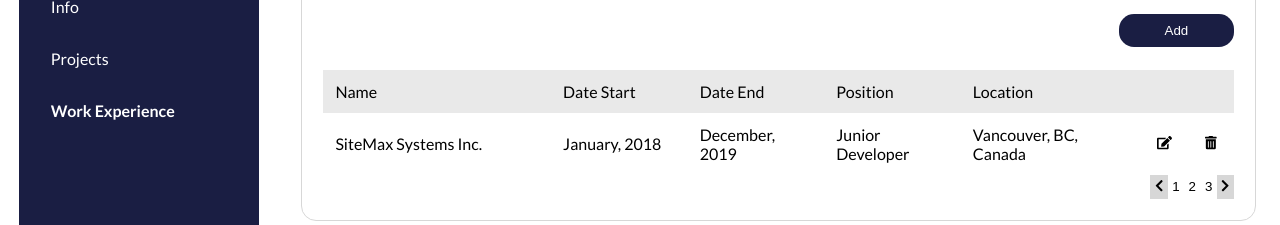
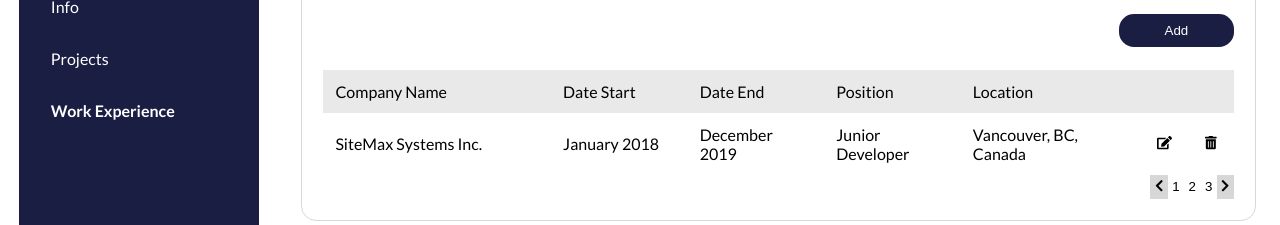
Before and after one commit to hwanggu-corgi/portfolio-dashboard, a React (Create React App) app in the folder front-end/: page /#/ in a window 1280 px wide. Both pictures are taken after a click on the item "Work Experience". Shown: the part 212-437 px from the top of the page. Built offline with nearby package versions, Linux system fonts and the light colour scheme.

Commit message:
feat: Add progress #79 'portfolio dashboard'

```diff
--- a/front-end/src/screens/ProjectsScreen/index.js
+++ b/front-end/src/screens/ProjectsScreen/index.js
@@ -120,7 +120,7 @@
         <ProjectsScreenStyle.PageSection>
             <ProjectsScreenStyle.H2>Projects</ProjectsScreenStyle.H2>
             <ProjectsScreenStyle.ButtonSection>
-                <Button primary onClick={_ => history.push("/admin/work-experiences/new")}>
+                <Button primary onClick={_ => history.push("/admin/projects/new")}>
                     Add
                 </Button>
             </ProjectsScreenStyle.ButtonSection>
@@ -144,14 +144,14 @@
                                 <TableStyle.Td>{item.shortDescription}</TableStyle.Td>
                                 <TableStyle.Td>{item.techUsed.join(", ")}</TableStyle.Td>
                                 <TableStyle.Td>
-                                    <TableStyle.Button onClick={_ => history.push("/admin/projects/1")}>
+                                    <TableStyle.Button onClick={_ => history.push(`/admin/projects/${item.id}`)}>
                                         <div>
                                             <FontAwesomeIcon icon={faEdit}/>
                                         </div>
                                     </TableStyle.Button>
                                 </TableStyle.Td>
                                 <TableStyle.Td>
-                                    <TableStyle.Button onClick={_ => deleteProject("1")}>
+                                    <TableStyle.Button onClick={_ => deleteProject(item.id)}>
                                         <div>
                                             <FontAwesomeIcon icon={faTrashAlt}/>
                                         </div>
--- a/front-end/src/screens/WorkExperiencesScreen/index.js
+++ b/front-end/src/screens/WorkExperiencesScreen/index.js
@@ -101,6 +101,17 @@
     );
 }
 
+const sampleData = [
+    {
+        "id": 1,
+        "company": "SiteMax Systems Inc.",
+        "location": "Vancouver, BC, Canada",
+        "position": "Junior Developer",
+        "dateStart": "January 2018",
+        "dateEnd": "December 2019"
+    }
+];
+
 function WorkExperiencesScreen() {
     const history = useHistory();
     const deleteWorkExperience = () => {
@@ -111,13 +122,14 @@
         <WorkExperiencesScreenStyle.PageSection>
             <WorkExperiencesScreenStyle.H2>Work Experiences</WorkExperiencesScreenStyle.H2>
             <WorkExperiencesScreenStyle.ButtonSection>
-                <Button primary>
+                <Button primary onClick={_ => history.push("/admin/work-experiences/new")}>
                     Add
                 </Button>
             </WorkExperiencesScreenStyle.ButtonSection>
             <TableStyle.Table>
+                <thead>
                     <tr>
-                    <TableStyle.Th width_25>Name</TableStyle.Th>
+                        <TableStyle.Th width_25>Company Name</TableStyle.Th>
                         <TableStyle.Th width_15>Date Start</TableStyle.Th>
                         <TableStyle.Th width_15>Date End</TableStyle.Th>
                         <TableStyle.Th width_15>Position</TableStyle.Th>
@@ -125,27 +137,32 @@
                         <TableStyle.Th width_5></TableStyle.Th>
                         <TableStyle.Th width_5></TableStyle.Th>
                     </tr>
+                </thead>
+                <tbody>
+                    {sampleData.map(item => (
                         <tr>
-                    <TableStyle.Td>SiteMax Systems Inc.</TableStyle.Td>
-                    <TableStyle.Td>January, 2018</TableStyle.Td>
-                    <TableStyle.Td>December, 2019</TableStyle.Td>
-                    <TableStyle.Td>Junior Developer</TableStyle.Td>
-                    <TableStyle.Td>Vancouver, BC, Canada</TableStyle.Td>
+                            <TableStyle.Td>{item.company}</TableStyle.Td>
+                            <TableStyle.Td>{item.dateStart}</TableStyle.Td>
+                            <TableStyle.Td>{item.dateEnd}</TableStyle.Td>
+                            <TableStyle.Td>{item.position}</TableStyle.Td>
+                            <TableStyle.Td>{item.location}</TableStyle.Td>
                             <TableStyle.Td>
-                        <TableStyle.Button onClick={_ => history.push("/admin/work-experiences/1")}>
+                                <TableStyle.Button onClick={_ => history.push(`/admin/work-experiences/${item.id}`)}>
                                     <div>
                                         <FontAwesomeIcon icon={faEdit}/>
                                     </div>
                                 </TableStyle.Button>
                             </TableStyle.Td>
                             <TableStyle.Td>
-                        <TableStyle.Button onClick={_ => deleteWorkExperience("1")}>
+                                <TableStyle.Button onClick={_ => deleteWorkExperience(item.id)}>
                                     <div>
                                         <FontAwesomeIcon icon={faTrashAlt}/>
                                     </div>
                                 </TableStyle.Button>
                             </TableStyle.Td>
                         </tr>
+                    ))}
+                </tbody>
             </TableStyle.Table>
             <WorkExperiencesScreenStyle.PaginationSection>
                 <Pagination/>
```
Lines whose indentation alone changed are shown as unchanged.
